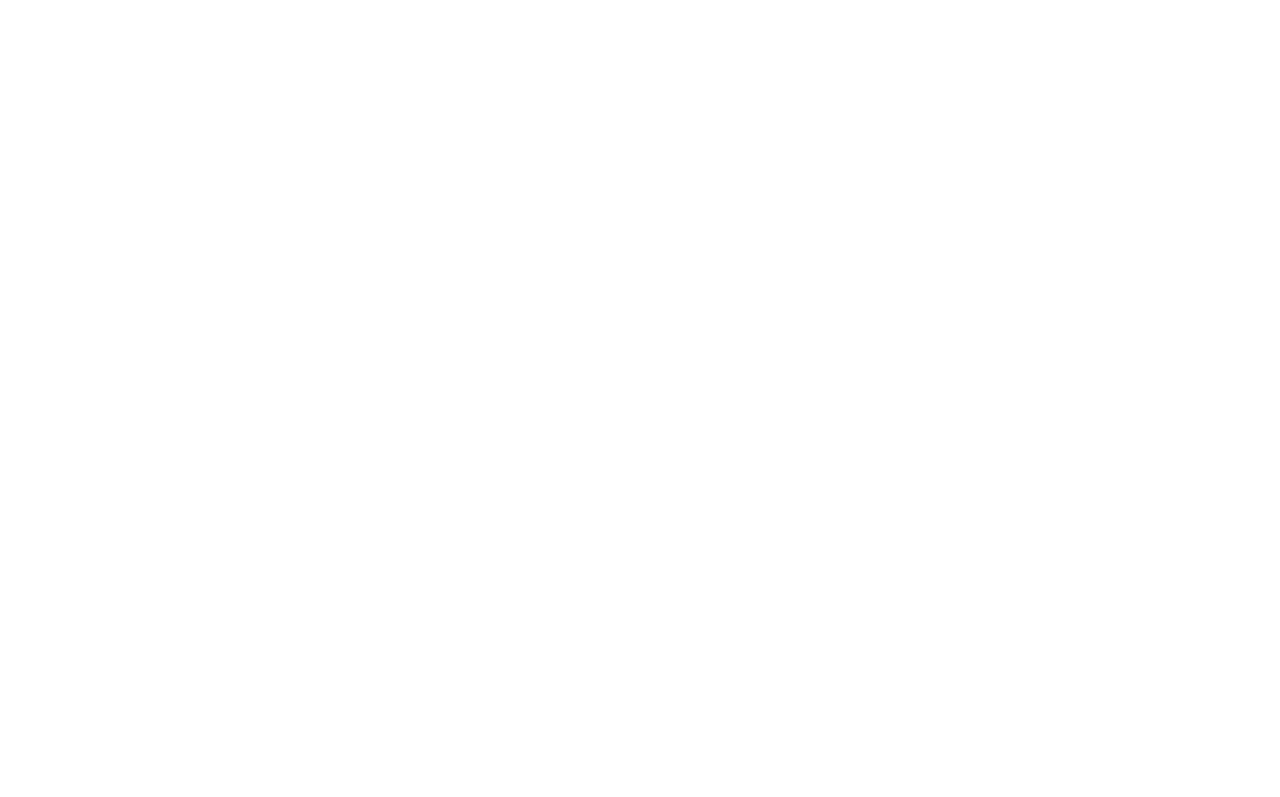
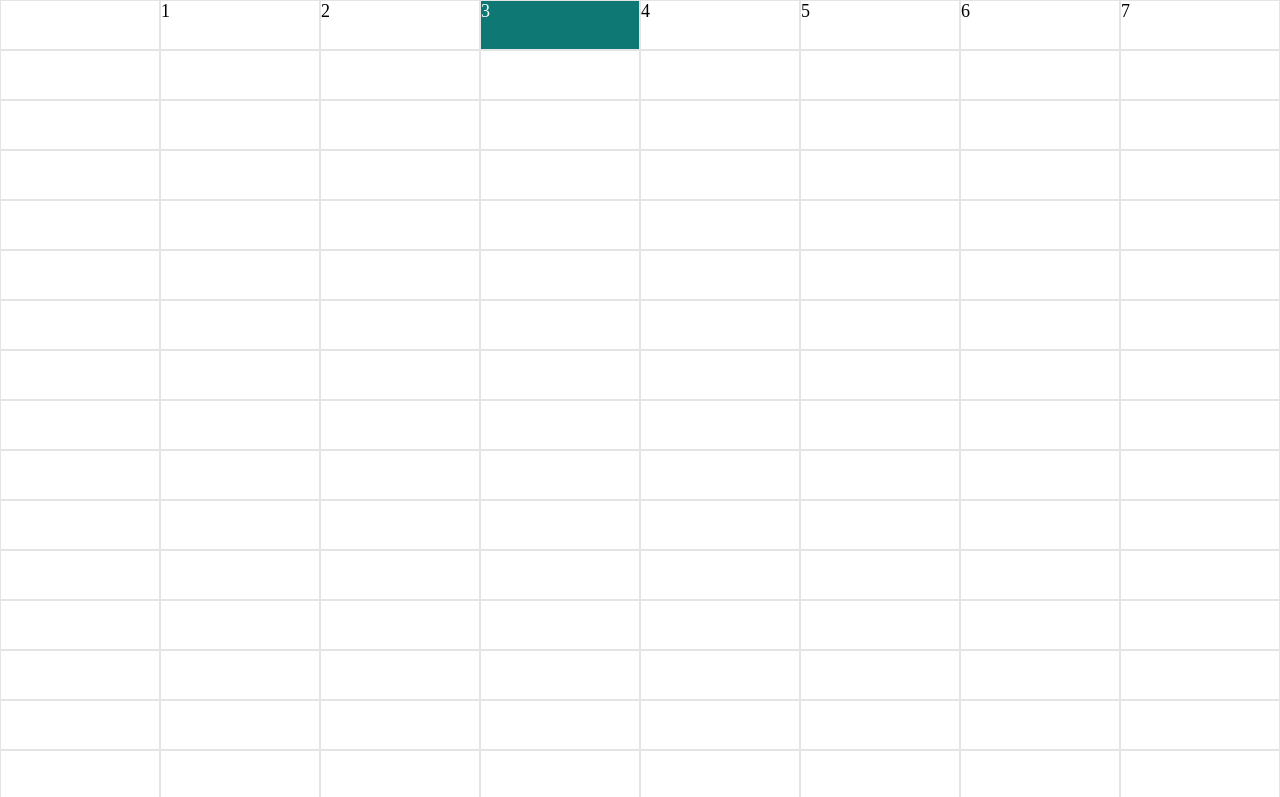
Before and after one commit to BriedyteE/calendar, a plain HTML site: page index.html in a window 1280 px wide. Shown: the top 797 px of the page. Drawn offline with Linux system fonts and the light colour scheme; the site is published under a folder, as on GitHub Pages, so addresses that start at the root find nothing.

Commit message:
Moved js and css files to their respective folders (#4)

```diff
--- a/index.html
+++ b/index.html
@@ -10,12 +10,12 @@
       href="https://fonts.googleapis.com/css2?family=Karla:wght@300&family=Lato&display=swap"
       rel="stylesheet"
     />
-    <link rel="stylesheet" href="reset.css" media="screen" />
-    <link rel="stylesheet" href="main.css" media="screen" />
+    <link rel="stylesheet" href="css/reset.css" media="screen" />
+    <link rel="stylesheet" href="css/main.css" media="screen" />
   </head>
   <body>
     <div id="week-grid"></div>
   </body>
 
-  <script src="/calendar.js"></script>
+  <script src="js/calendar.js"></script>
 </html>
```
Also changed, not shown: css/main.css (renamed from main.css), css/reset.css (renamed from reset.css), js/calendar.js (renamed from calendar.js), 1 other file.
